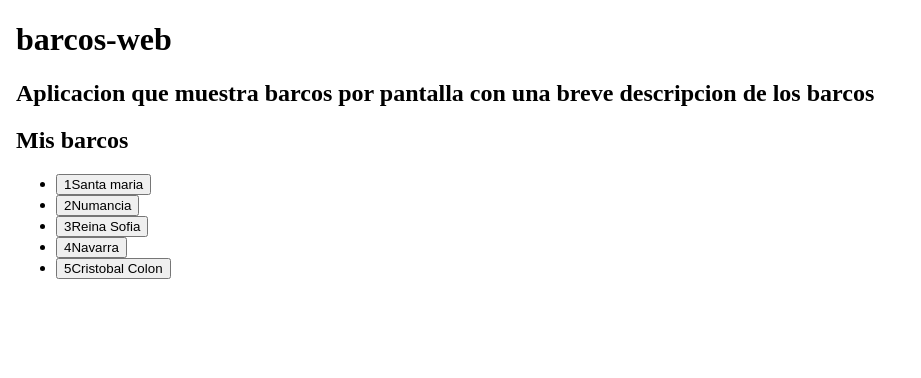
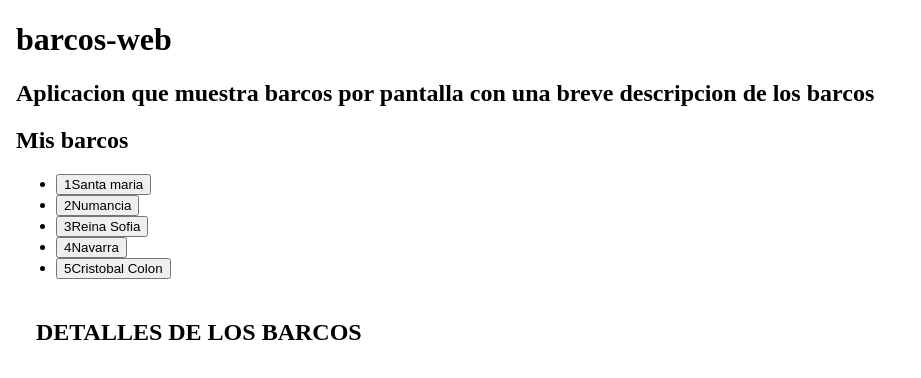
Before and after one commit to javimbcc/Barcos-Web, an Angular app: page / in a window 1280 px wide. Shown: the top 378 px of the page, without its empty margins (0-921 px from the left). Built offline with nearby package versions, Linux system fonts and the light colour scheme.

Commit message:
terminado de la forma que el queria

```diff
--- a/src/app/detalles-barco/detalles-barco.component.css
+++ b/src/app/detalles-barco/detalles-barco.component.css
@@ -8,3 +8,7 @@
   margin: 16px;
   display: flex;
 }
+
+* {
+  padding: 20px;
+}
--- a/src/app/detalles-barco/detalles-barco.component.html
+++ b/src/app/detalles-barco/detalles-barco.component.html
@@ -1,10 +1,7 @@
-<div class="detalles-div">
-  <div *ngIf="barco" >
-    <img src="${{barco.imagen}}" class="estilo-imagen">
-    <h2>Detalles del barco: {{barco.nombre}}</h2>
-    <p>id: {{barco.id}}</p>
-    <p>nombre: {{barco.nombre}}</p>
-    <p>tipo: {{barco.tipo}}</p>
-    <!-- Añadir imagen despues -->
-  </div>
+<h2>DETALLES DE LOS BARCOS</h2>
+<div *ngIf="barco" class="detalles-div">
+  <p>id: {{barco.id}}</p>
+  <p>nombre: {{barco.nombre}}</p>
+  <p>tipo: {{barco.tipo}}</p>
+  <img src="${{barco.imagen}}" class="estilo-imagen">
 </div>
```
